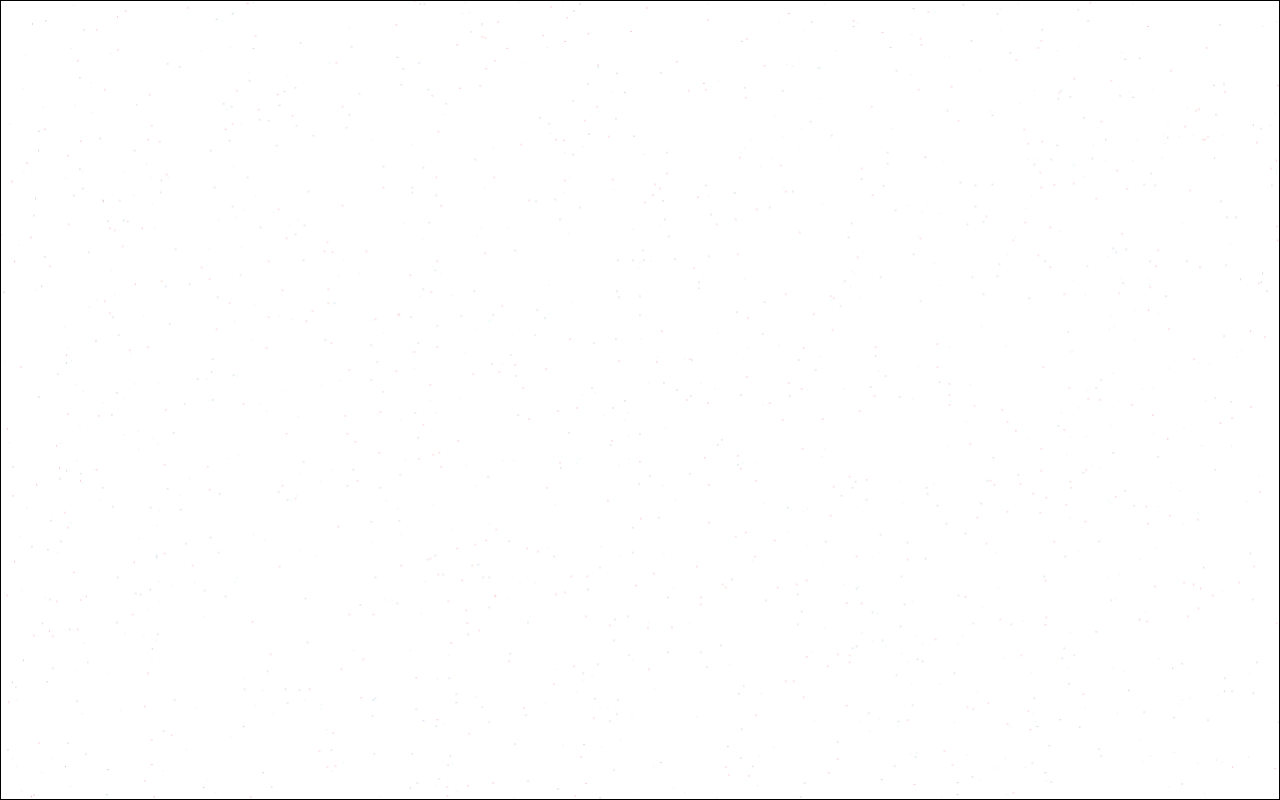
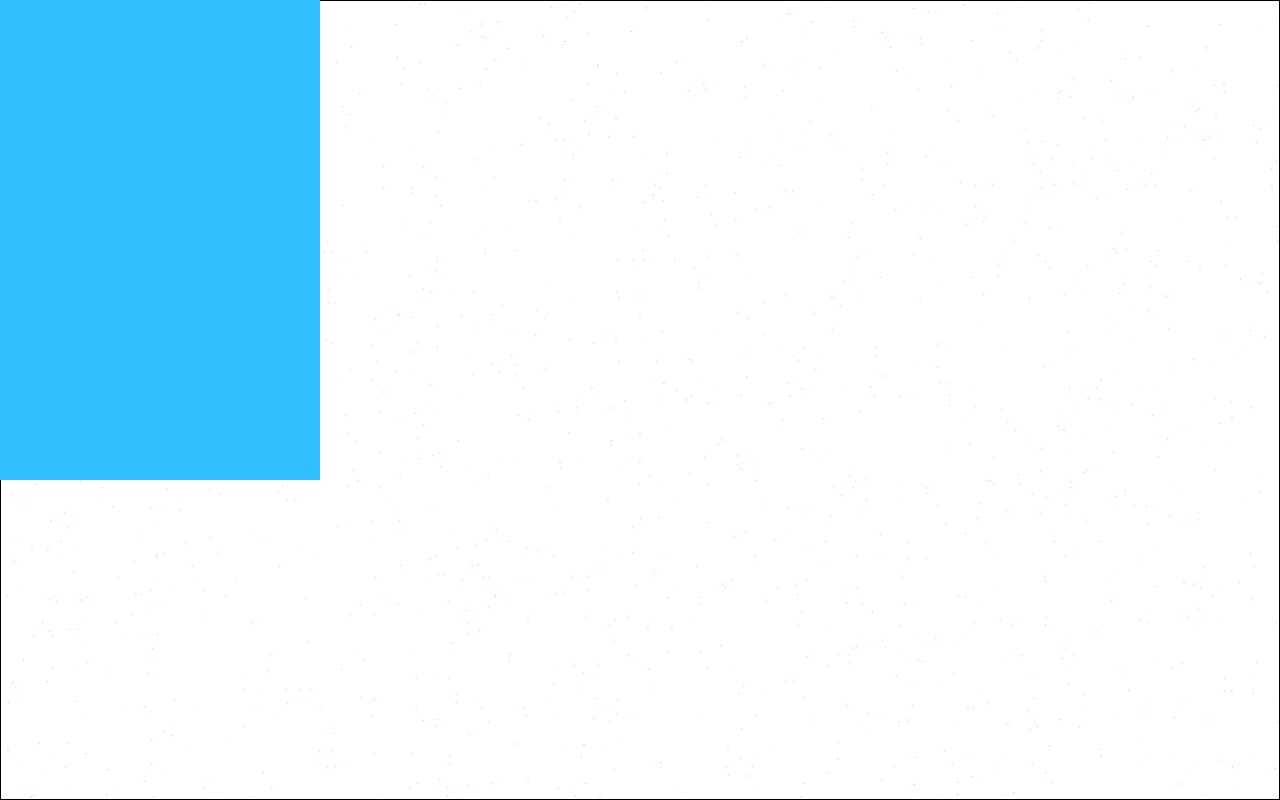
Before and after one commit to dynstat/canvas-tests, a plain HTML site: page index.html in a window 1280 px wide. Drawn offline with Linux system fonts and the light colour scheme.

Commit message:
styling to make it visible

```diff
--- a/test.css
+++ b/test.css
@@ -10,6 +10,15 @@
 
 canvas {
     border: 1px solid black;
+    /* z-index: 1; */
     /* height: 100%;
     width: 100%; */
 }
+
+
+.card {
+    width: 20rem;
+    height: 30rem;
+    /* z-index: 2; */
+    background: #31beff;
+}
```
